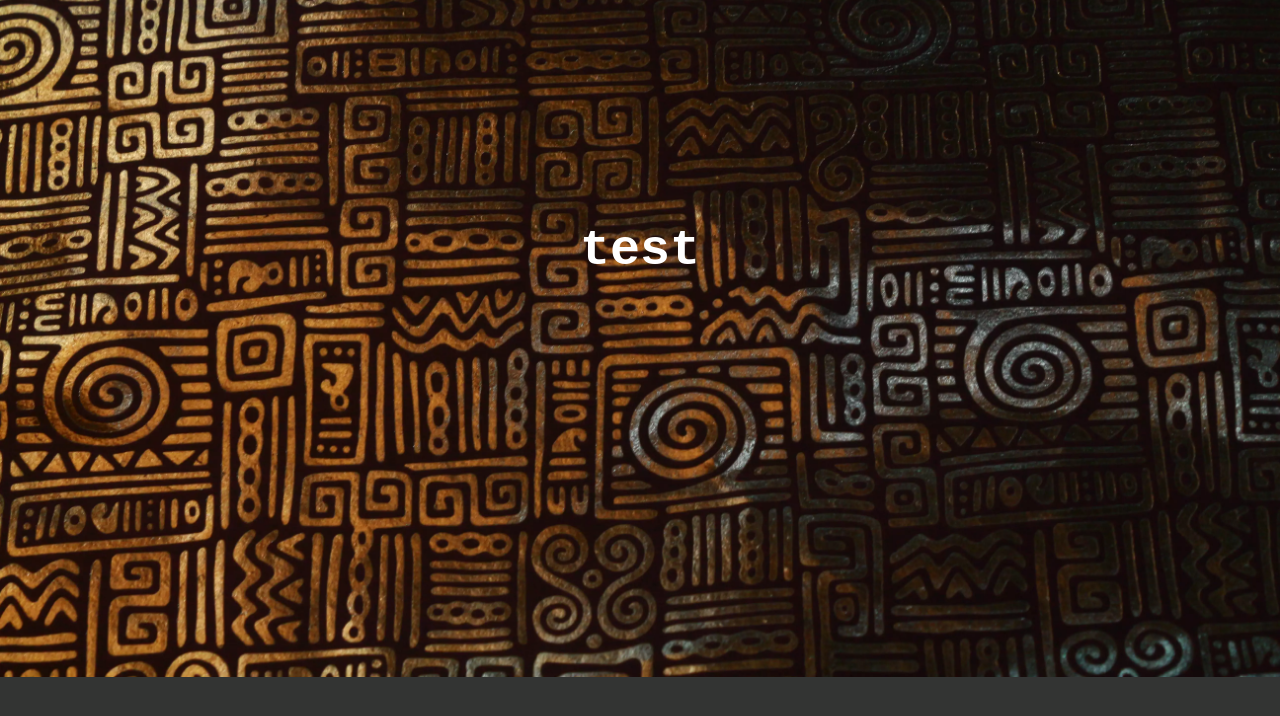
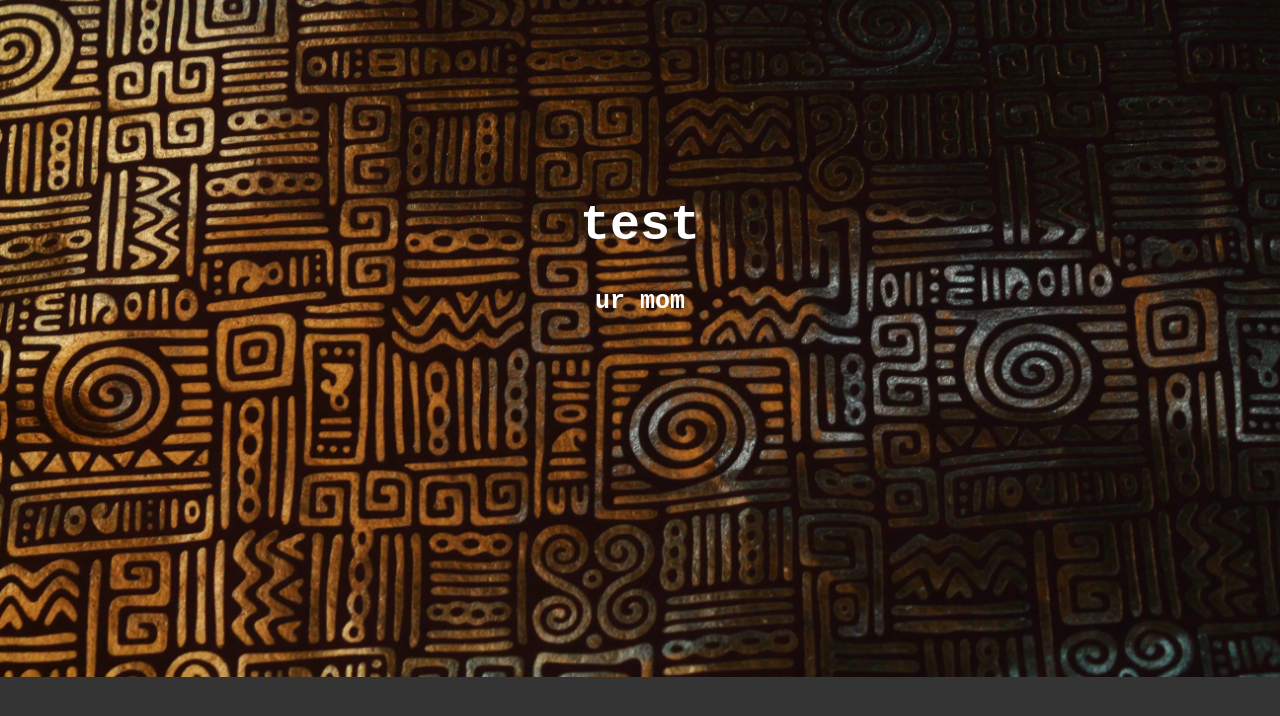
Before and after one commit to wonder-coconut/unitygame, a PHP site: page /test.html in a window 1280 px wide. Shown: the top 716 px of the page. Run offline with PHP 8.4, Linux system fonts and the light colour scheme.

Commit message:
moved picture

```diff
--- a/css/test.css
+++ b/css/test.css
@@ -1,4 +1,4 @@
-body    {background-image: url("/home/wondercoconut/webdev/pictures/background.webp");
+body    {background-image: url("background.webp");
         background-color: rgb(51, 52, 51);
         height: 500px;
         background-position: center;
@@ -8,13 +8,11 @@ body    {background-image: url("/home/wondercoconut/webdev/pictures/background.w
         margin: 0;
         }
 
-div.title       {text-align: center;
-                position: absolute;
-                top: 50%;
-                left: 50%;
-                transform: translate(-50%,-50%);}
-
-h1.title        {font-family: 'Courier New', Courier, monospace;
-                font-size: 50px;
-                font-weight: bold;
-                color: white;}
+.title  {text-align: center;
+        position: absolute;
+        top: 50%;
+        left: 50%;
+        transform: translate(-50%,-50%);
+        font-family: 'Courier New', Courier, monospace;
+        font-weight: bold;
+        color: white;}
--- a/test.html
+++ b/test.html
@@ -11,6 +11,7 @@
 
 <body>
     <div class="title">
-        <h1 class="title">test</h1>
+        <h1 style="font-size: 50px;">test</h1>
+        <h2 style="font-size: 25px;">ur mom</h2>
     </div>
 </body>
```
Also changed, not shown: css/background.webp (added).
